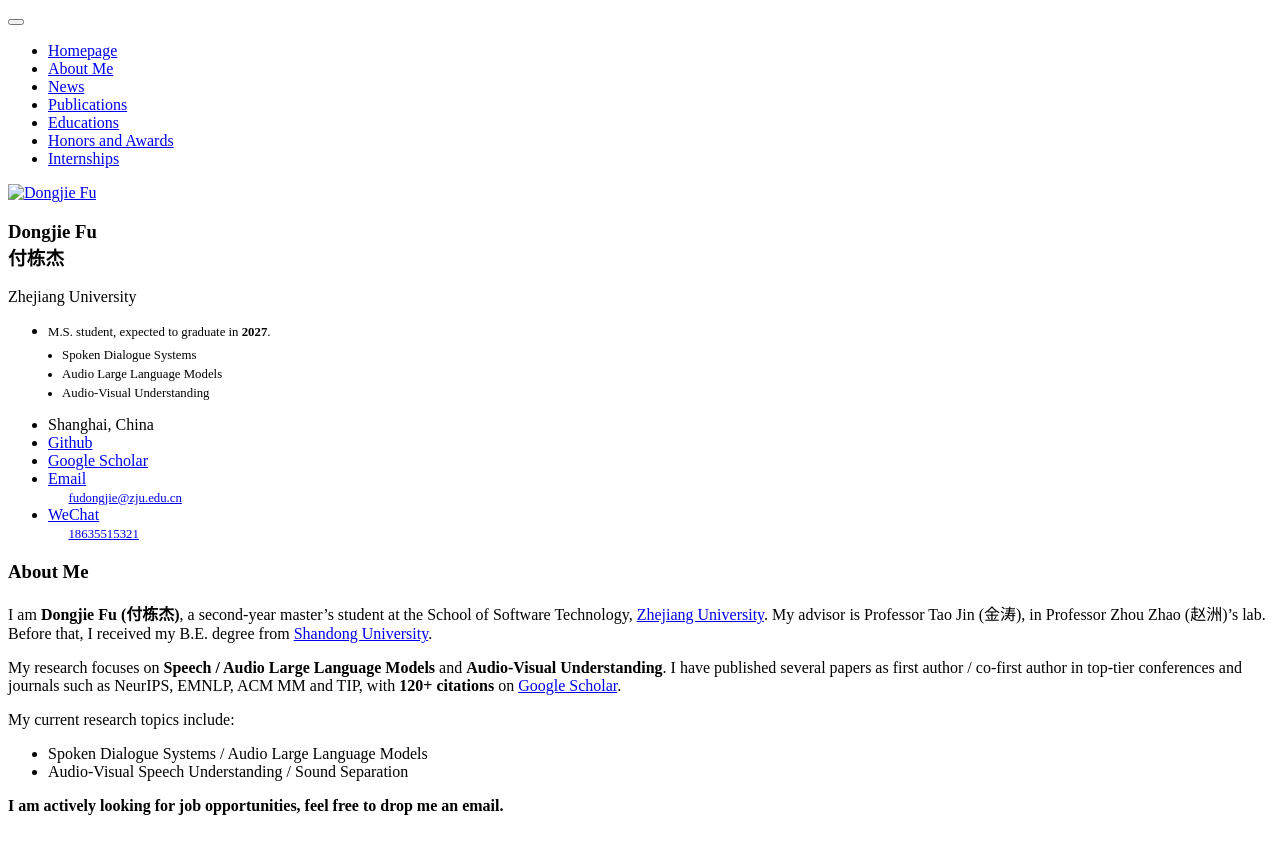
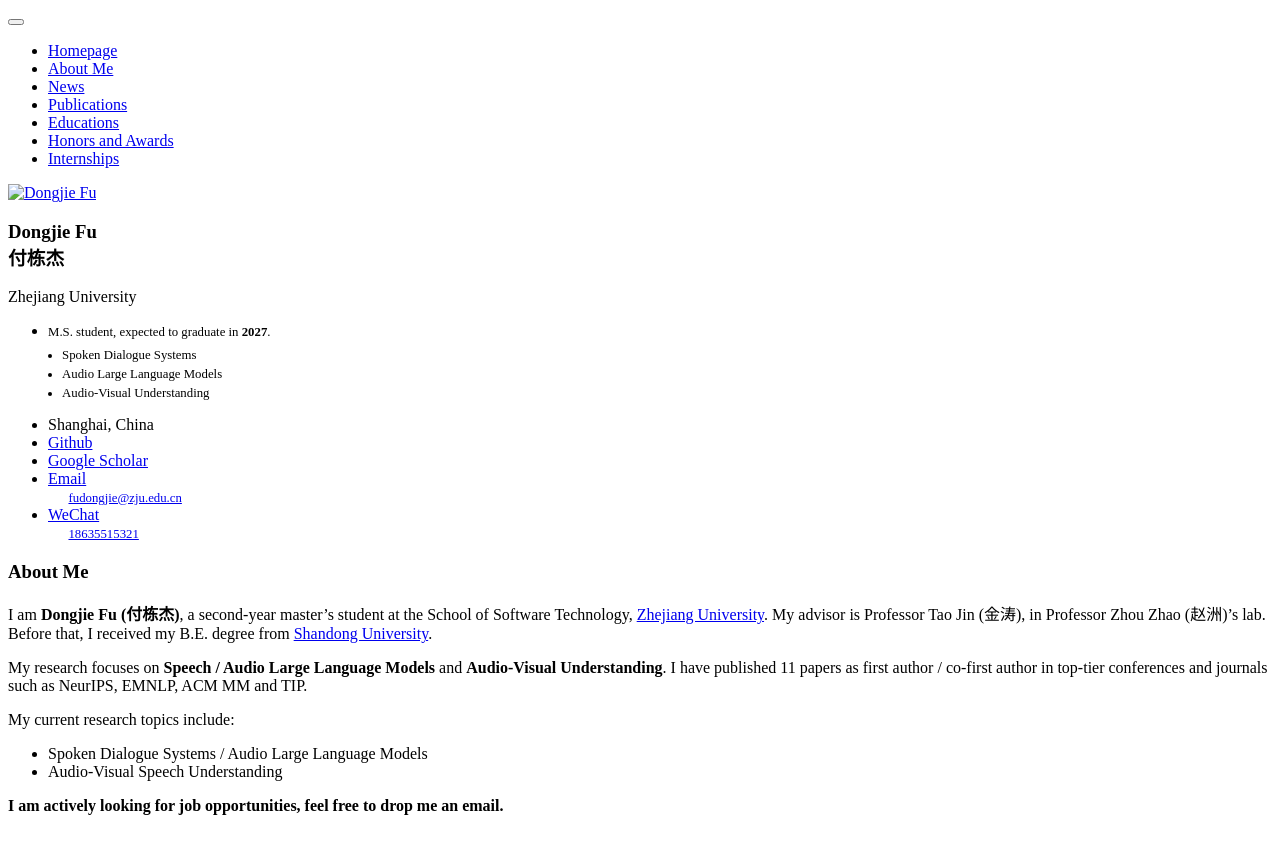
Before and after one commit to ballooncatt/ballooncatt.github.io, a Jekyll site: the page built from _pages/includes/intro.md, in a window 1280 px wide. Shown: the top 854 px of the page. Built offline with Jekyll 4.4.1, drawn with Linux system fonts in a browser that asks for light colours; our own code applies the rules of GitHub Pages for plain Markdown files.

Commit message:
Update intro.md

```diff
--- a/_pages/includes/intro.md
+++ b/_pages/includes/intro.md
@@ -3,10 +3,10 @@
 
 I am **Dongjie Fu (付栋杰)**, a second-year master's student at the School of Software Technology, [Zhejiang University](https://www.zju.edu.cn/english/). My advisor is Professor Tao Jin (金涛), in Professor Zhou Zhao (赵洲)'s lab. Before that, I received my B.E. degree from [Shandong University](https://www.sdu.edu.cn/).
 
-My research focuses on **Speech / Audio Large Language Models** and **Audio-Visual Understanding**. I have published several papers as first author / co-first author in top-tier conferences and journals such as NeurIPS, EMNLP, ACM MM and TIP, with **120+ citations** on [Google Scholar](https://scholar.google.com/citations?user=nLll-OIAAAAJ).
+My research focuses on **Speech / Audio Large Language Models** and **Audio-Visual Understanding**. I have published 11 papers as first author / co-first author in top-tier conferences and journals such as NeurIPS, EMNLP, ACM MM and TIP.
 
 My current research topics include:
 * Spoken Dialogue Systems / Audio Large Language Models
-* Audio-Visual Speech Understanding / Sound Separation
+* Audio-Visual Speech Understanding
 
 **I am actively looking for job opportunities, feel free to drop me an email.**
```
